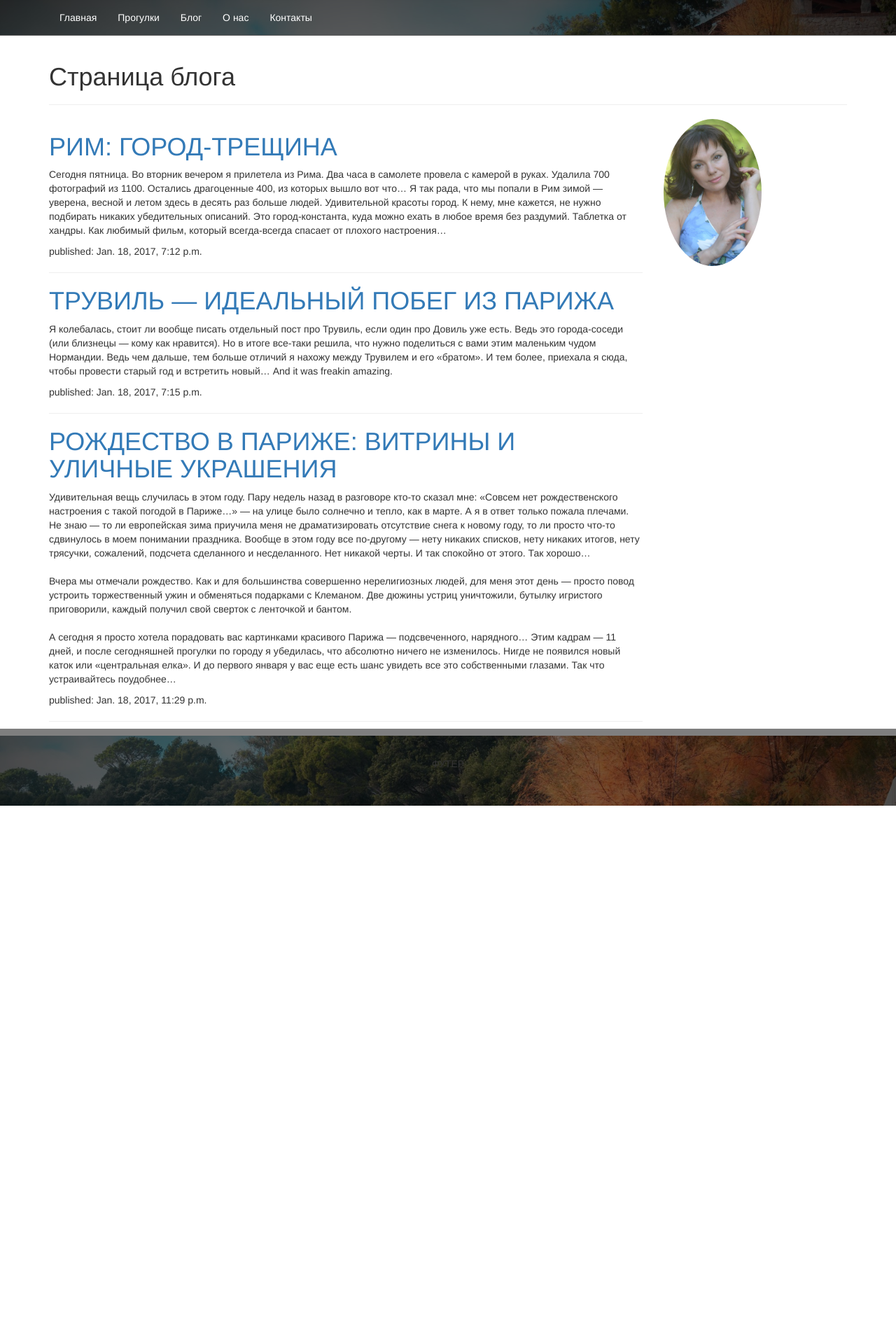
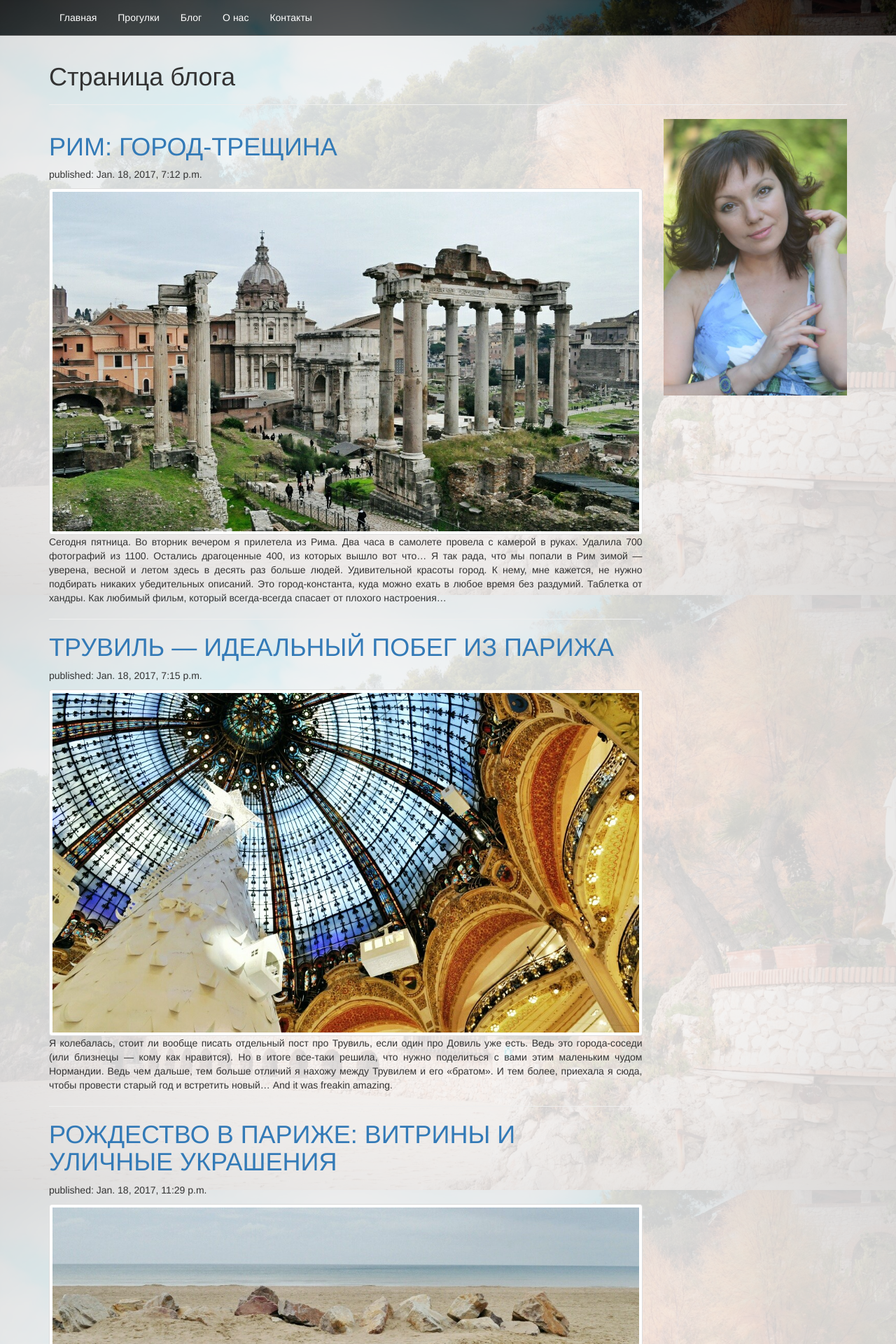
Before and after one commit to Miity/latina, a Django app: page /blog/ in a window 1280 px wide. Shown: the top 1920 px of the page at 70% size. Before the commit the page ends 1151 px from the top, so only its background shows below. Run offline with Django 3.2, Linux system fonts and the light colour scheme; data comes from the database, SQL or seed files in the repository; both versions use the stored data as it was after the commit; some libraries are stand-ins or nearby versions.

Commit message:
change images

```diff
--- a/blog/models.py
+++ b/blog/models.py
@@ -9,7 +9,7 @@ class Post(models.Model):
     text = models.TextField()
     published_date = models.DateTimeField(blank=True, null=True)
     photo = models.ImageField(
-        upload_to='static/images/',
+        upload_to='./static/images/blog_images/',
         blank=True,
         null=True,
     )
--- a/static/css/style.css
+++ b/static/css/style.css
@@ -11,9 +11,9 @@ body {
 
 /******************* Content ********************/
 .content {
-    background-color: white;
-    height: 100%;
+    background-color: rgba(255, 255, 255, 0.8);
 }
+
 .content-index {
     background-color: rgba(255, 255, 255, 0.25);
 }
--- a/templates/blog.html
+++ b/templates/blog.html
@@ -2,7 +2,7 @@
 {% load staticfiles %}
 
 {% block content %}
-<div class=".container-fluid content">
+<div class="container-fluid content">
     <div class="container">
         <div class="page-header">
             <h1>Страница блога</h1>
@@ -10,19 +10,24 @@
         <div class="row">
             <div class="col-lg-9 col-md-9 col-sm-9">
                 {% for post in posts %}
-
                 <div>
-    <h1><a href="{% url 'post_detail' pk=post.pk %}">{{ post.title }}</a></h1>
-    <p>{{ post.text|linebreaksbr }}</p>
+                    <h1><a href="{% url 'post_detail' pk=post.pk %}" class="text-justif">{{ post.title }}</a></h1>
                     <p>published: {{ post.published_date }}</p>
+                    {% if post.photo %}
+                    <a href="{% url 'post_detail' pk=post.pk %}">
+                    <img class="img-responsive center-block img-thumbnail" src="{{ BASE_DIR }}/{{ post.photo }}" alt="">
+                    </a>
+                    {% endif %}
+                    <p class="text-justify">{{ post.text }}</p>
                 </div>
                 <hr>
                 {% endfor %}
             </div>
             <div class="col-lg-3 col-md-3 col-sm-3">
-    <img class="img-circle" data-src="holder.js/140x140" src="{% static 'images/my_photo.jpg' %}"
-         alt="Generic placeholder image" style="width: 140px;">
+                <img class="img-responsive center-block" src="{% static 'images/my_photo.jpg' %}"
+                     alt="Generic placeholder image">
             </div>
-</div></div>
+        </div>
+    </div>
 </div>
 {% endblock %}
--- a/templates/post_detail.html
+++ b/templates/post_detail.html
@@ -12,6 +12,10 @@
                 <div class="author">
                     {{ post.author }}
                 </div>
+                {% if post.photo %}
+                <img class="img-responsive center-block" src="{{ BASE_DIR }}/{{ post.photo }}" alt="">
+
+                {% endif %}
                 {% endif %}
                 <h1>{{ post.title }}</h1>
                 <p>{{ post.text|linebreaksbr }}</p>
@@ -20,4 +24,5 @@
         <div class="col md-3"></div>
     </div>
 </div>
+
 {% endblock %}
```
Also changed, not shown: db.sqlite3, static/images/blog_images/Christmas-2016-in-Paris.jpg (added), static/images/blog_images/Rome-2016.jpg (added), static/images/blog_images/Vacation-in-Trouville.jpg (added). Lines whose indentation alone changed are shown as unchanged.
